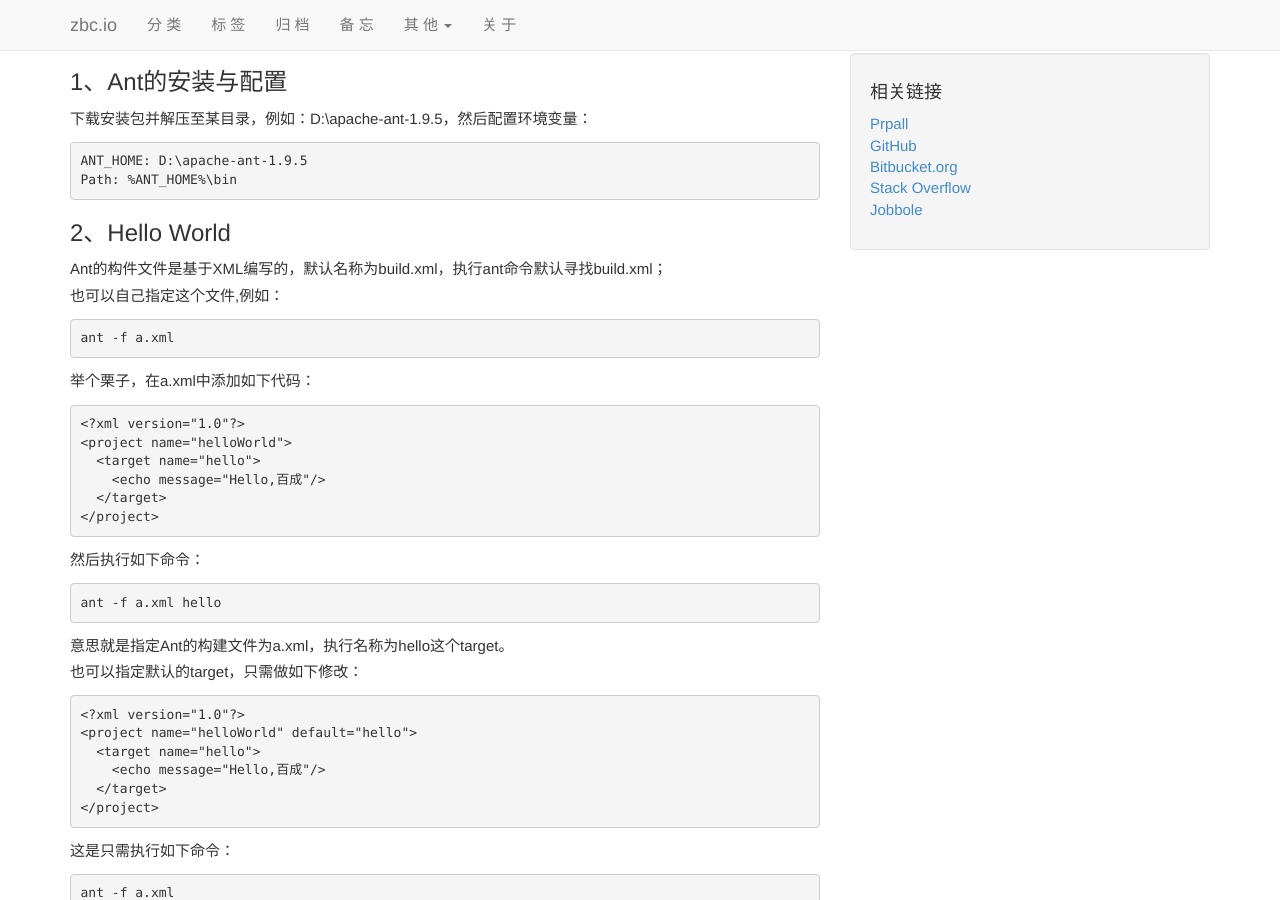
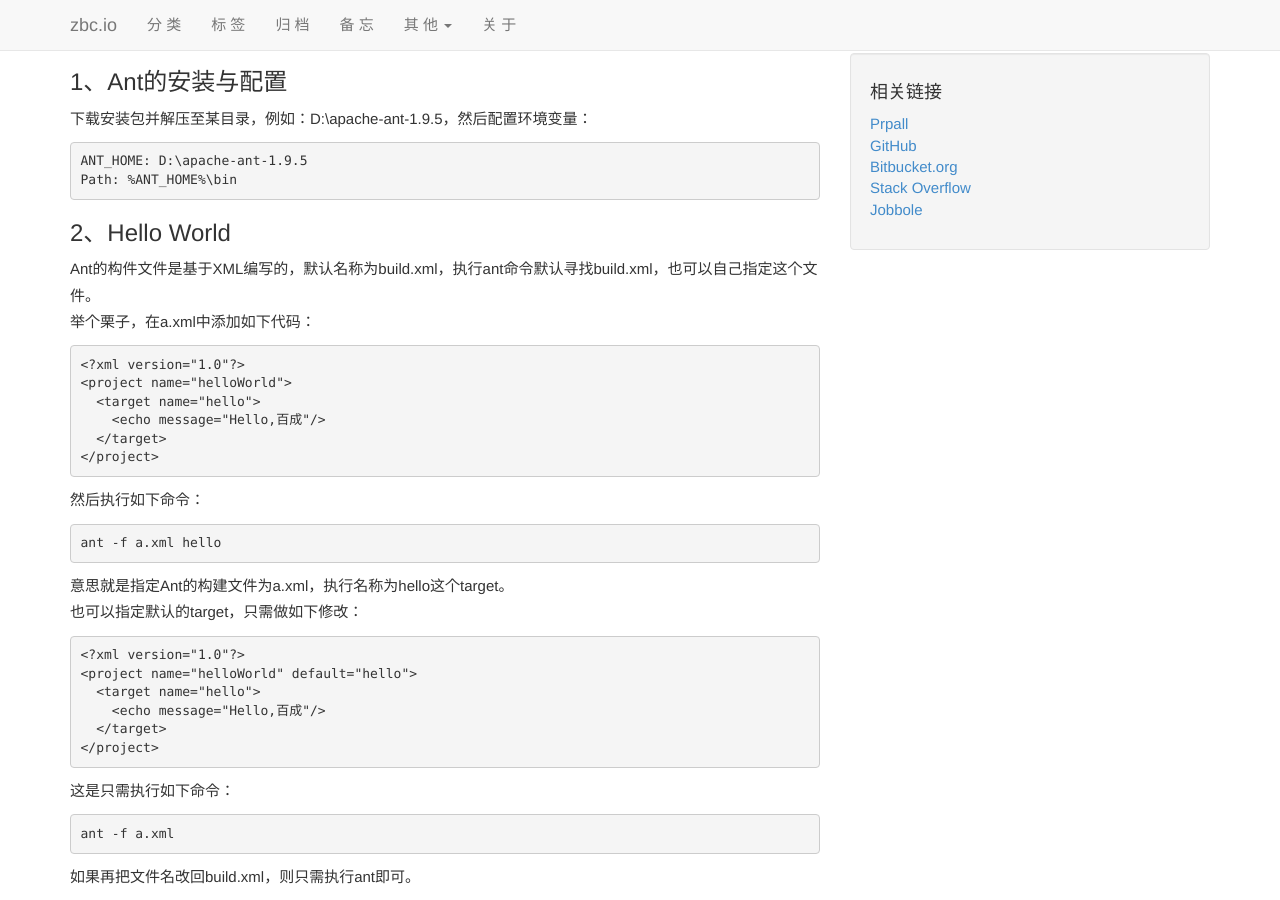
Before and after one commit to zbc0512/zbc0512.github.io, a Jekyll site: the page built from _posts/2015-11-26-sinosoft-train-ant-tfs.md, in a window 1280 px wide and 900 px high, scrolled down 346 px. Built offline with Jekyll 4.4.1, drawn with Linux system fonts in a browser that asks for light colours; Markdown is read by kramdown in place of the engine named in the settings; comment, search, counter and statistics services are not loaded.

Commit message:
Update 2015-11-26-sinosoft-train-ant-tfs.md

```diff
--- a/_posts/2015-11-26-sinosoft-train-ant-tfs.md
+++ b/_posts/2015-11-26-sinosoft-train-ant-tfs.md
@@ -22,11 +22,7 @@ Apache Ant,是一个将软件编译、测试、部署等步骤联系在一起加
 
 ###2、Hello World
 
-Ant的构件文件是基于XML编写的，默认名称为build.xml，执行ant命令默认寻找build.xml；
-也可以自己指定这个文件,例如：
-
-    ant -f a.xml
-
+Ant的构件文件是基于XML编写的，默认名称为build.xml，执行ant命令默认寻找build.xml，也可以自己指定这个文件。
 举个栗子，在a.xml中添加如下代码：
 
     <?xml version="1.0"?>
```
